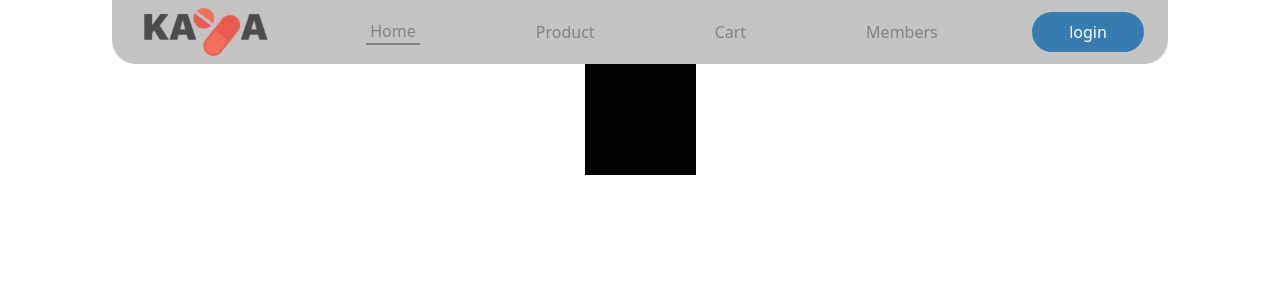
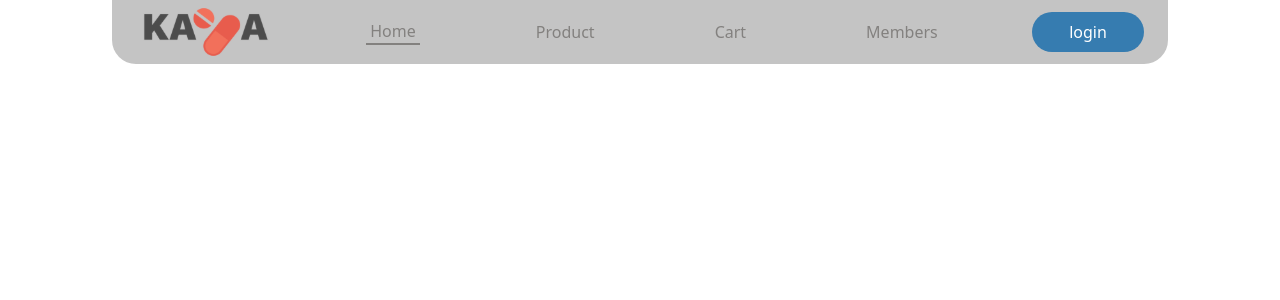
Before and after one commit to INT222-025-067-127/front-end, a Next.js app: page / in a window 1280 px wide. Shown: the top 300 px of the page. Built offline with nearby package versions, Linux system fonts and the light colour scheme.

Commit message:
init home page

```diff
--- a/pages/index.tsx
+++ b/pages/index.tsx
@@ -4,9 +4,7 @@ const Home = () => {
   return (
     <div>
       <MainLayout>
-        <div className="flex items-center justify-center">
-          <div className="h-[111px] w-[111px] bg-black"></div>
-        </div>
+
       </MainLayout>
     </div>
   );
```
